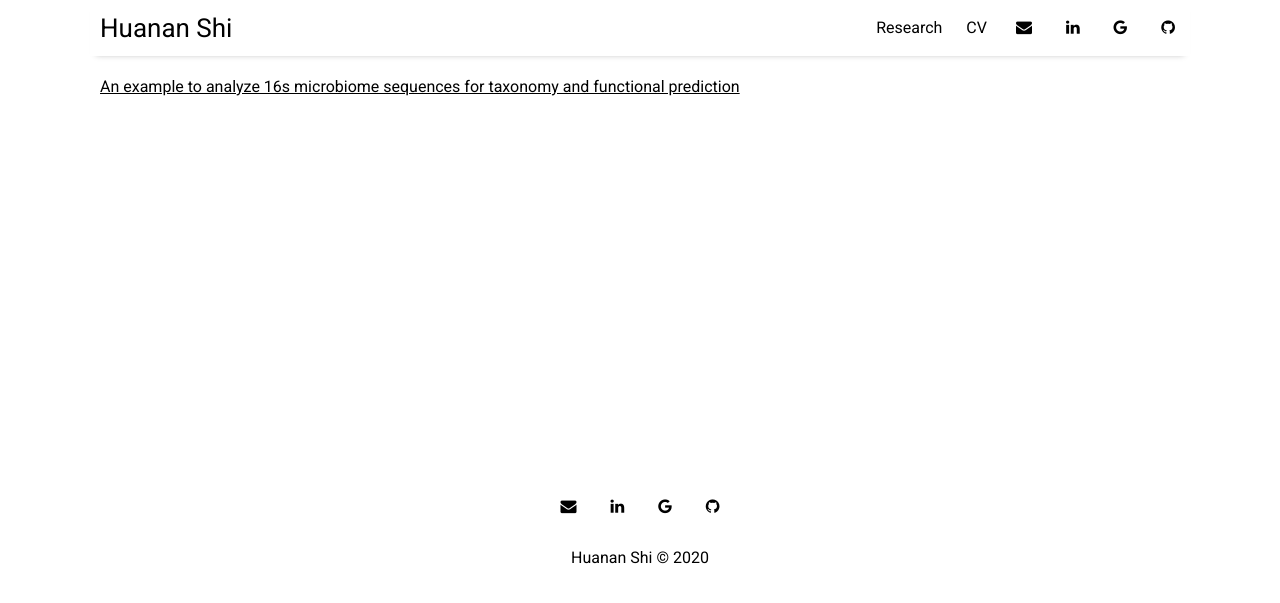
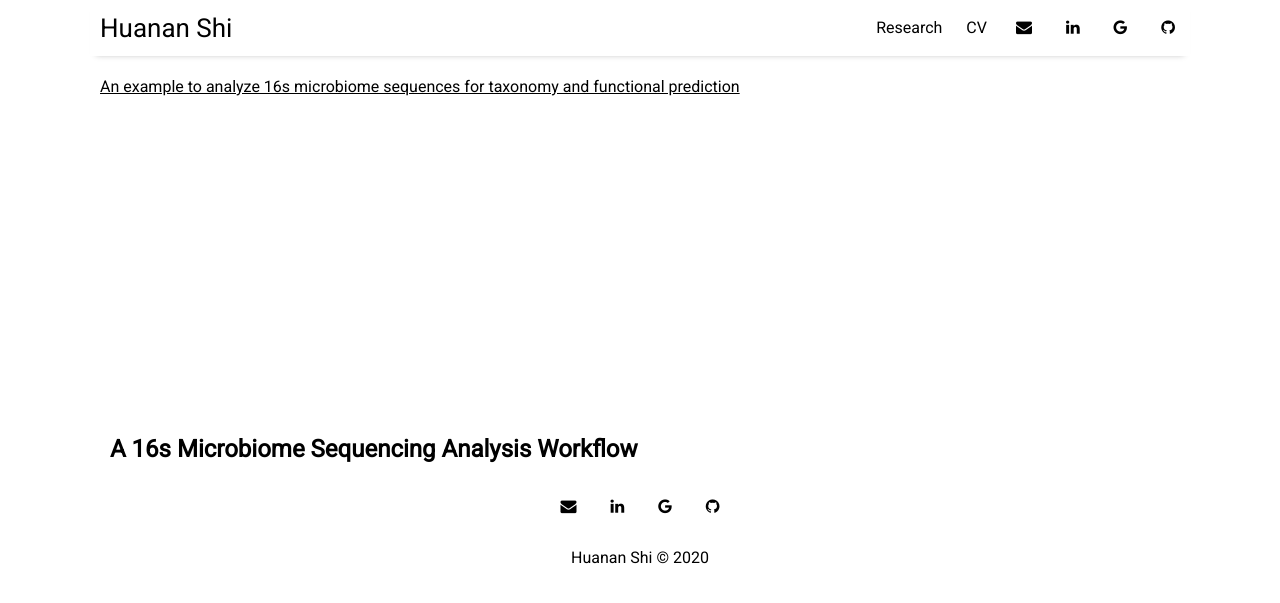
Before and after one commit to huananfshi/huananfshi.github.io, a Jekyll site: the page built from research.html, in a window 1280 px wide. Shown: the top 603 px of the page. Built offline with Jekyll 4.4.1, drawn with Linux system fonts in a browser that asks for light colours; nearby versions of some CDN libraries.

Commit message:
Update research.html

```diff
--- a/research.html
+++ b/research.html
@@ -3,9 +3,9 @@ layout: page
 title: Research
 ---
 <article>
-<a href="{{huananfshi.github.io/16s_microbiome_analysis_workflow}}">
+<a href="huananfshi.github.io/16s_microbiome_analysis_workflow">
     <div class="featured-posts">
-      <h2>{{A 16s Microbiome Sequencing Analysis Workflow}}</h2>
+      <h2>A 16s Microbiome Sequencing Analysis Workflow</h2>
             <p>An example to analyze 16s microbiome sequences for taxonomy and functional prediction<p>
     </div>
   </a>
```
